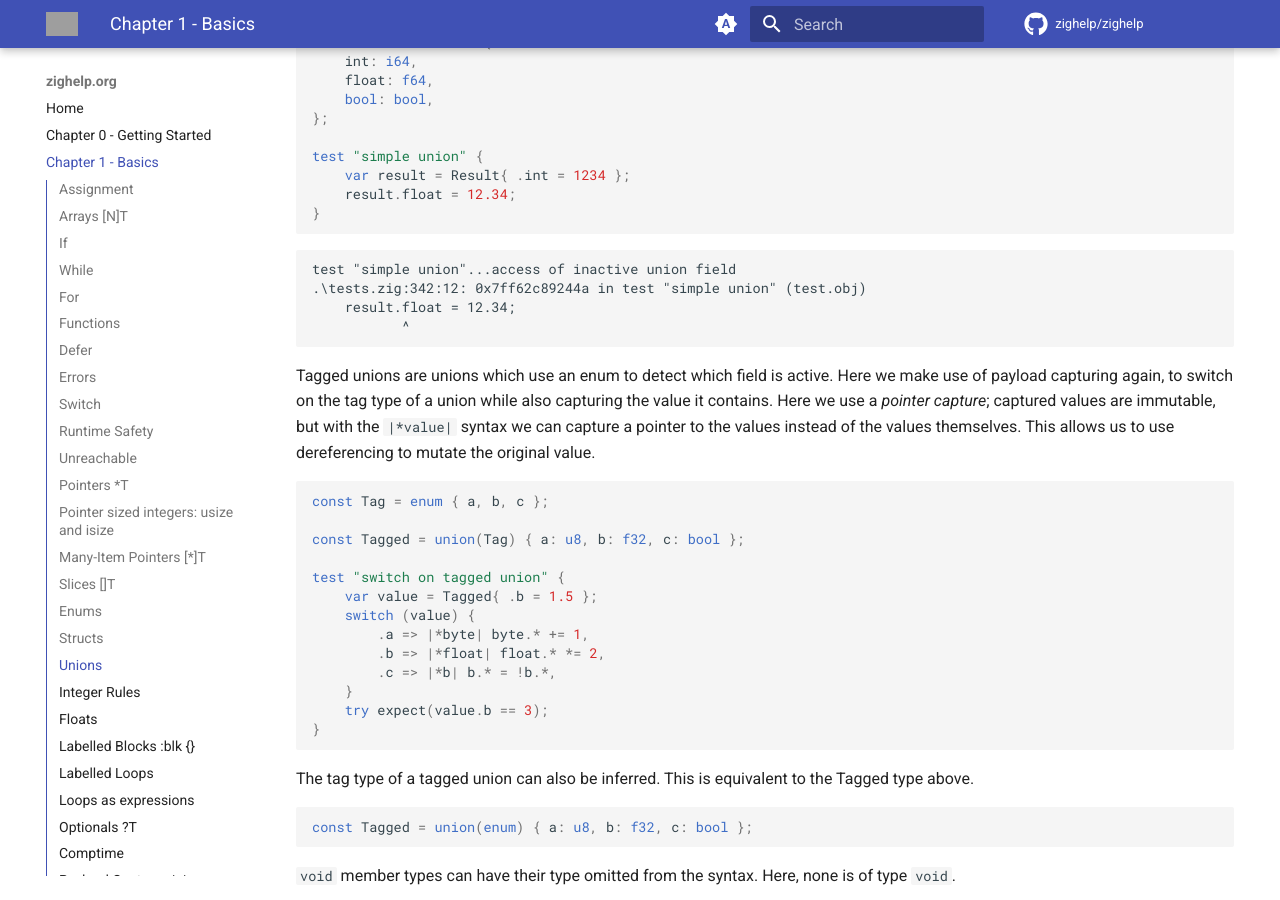
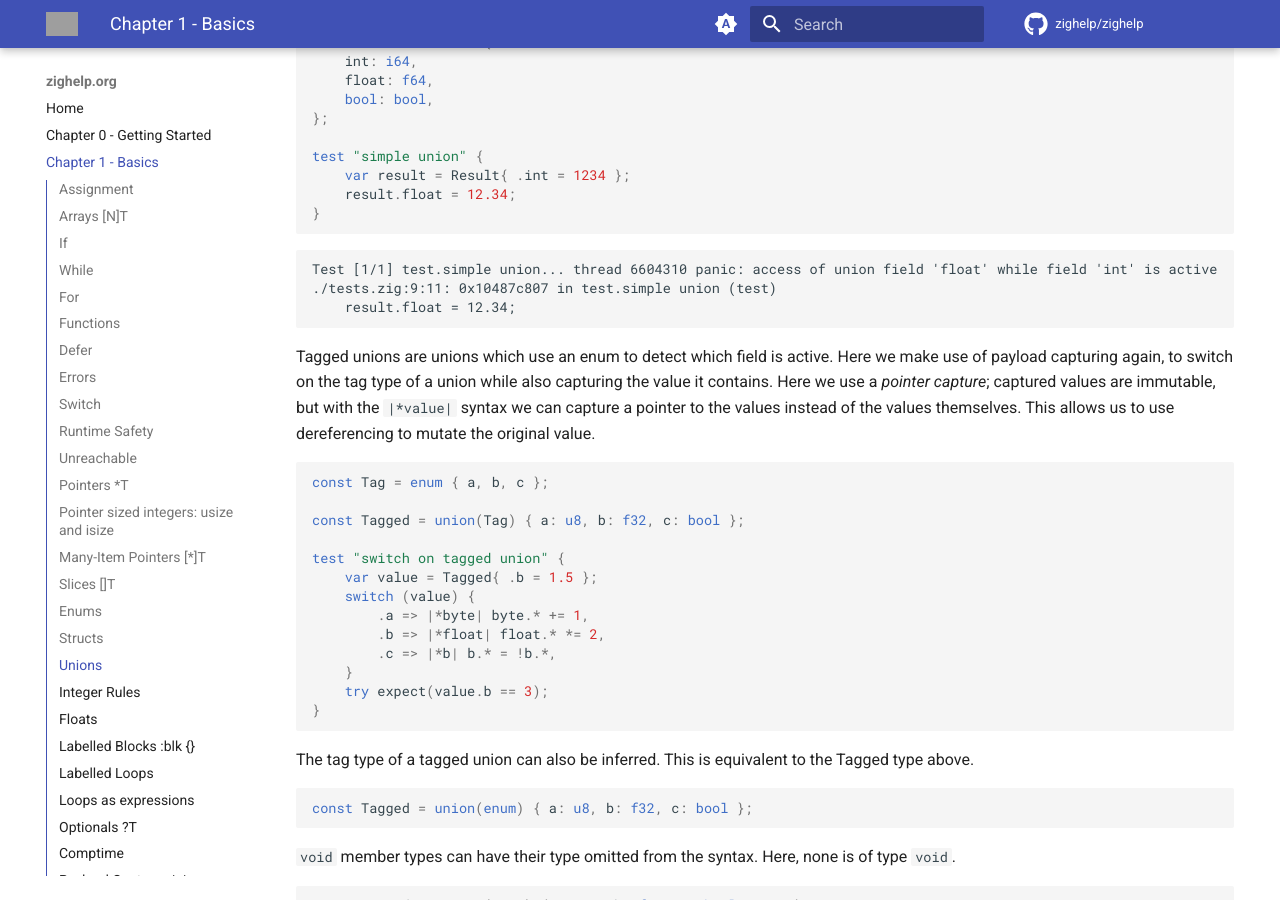
Before and after one commit to Sobeston/zig.guide, an MkDocs documentation site: the page built from docs/chapter-1.md, in a window 1280 px wide and 900 px high, scrolled down 14663 px. Built offline with MkDocs 1.6.1 and Material for MkDocs 9.7.7, drawn with Linux system fonts in a browser that asks for light colours; comment, search, counter and statistics services are not loaded; grey boxes are pictures that could not be loaded.

Commit message:
Update error output for Unions

````diff
--- a/docs/chapter-1.md
+++ b/docs/chapter-1.md
@@ -730,10 +730,9 @@ test "simple union" {
 }
 ```
 ```
-test "simple union"...access of inactive union field
-.\tests.zig:342:12: 0x7ff62c89244a in test "simple union" (test.obj)
+Test [1/1] test.simple union... thread 6604310 panic: access of union field 'float' while field 'int' is active
+./tests.zig:9:11: 0x10487c807 in test.simple union (test)
     result.float = 12.34;
-           ^
 ```
 
 Tagged unions are unions which use an enum to detect which field is active. Here we make use of payload capturing again, to switch on the tag type of a union while also capturing the value it contains. Here we use a *pointer capture*; captured values are immutable, but with the `|*value|` syntax we can capture a pointer to the values instead of the values themselves. This allows us to use dereferencing to mutate the original value.
````
